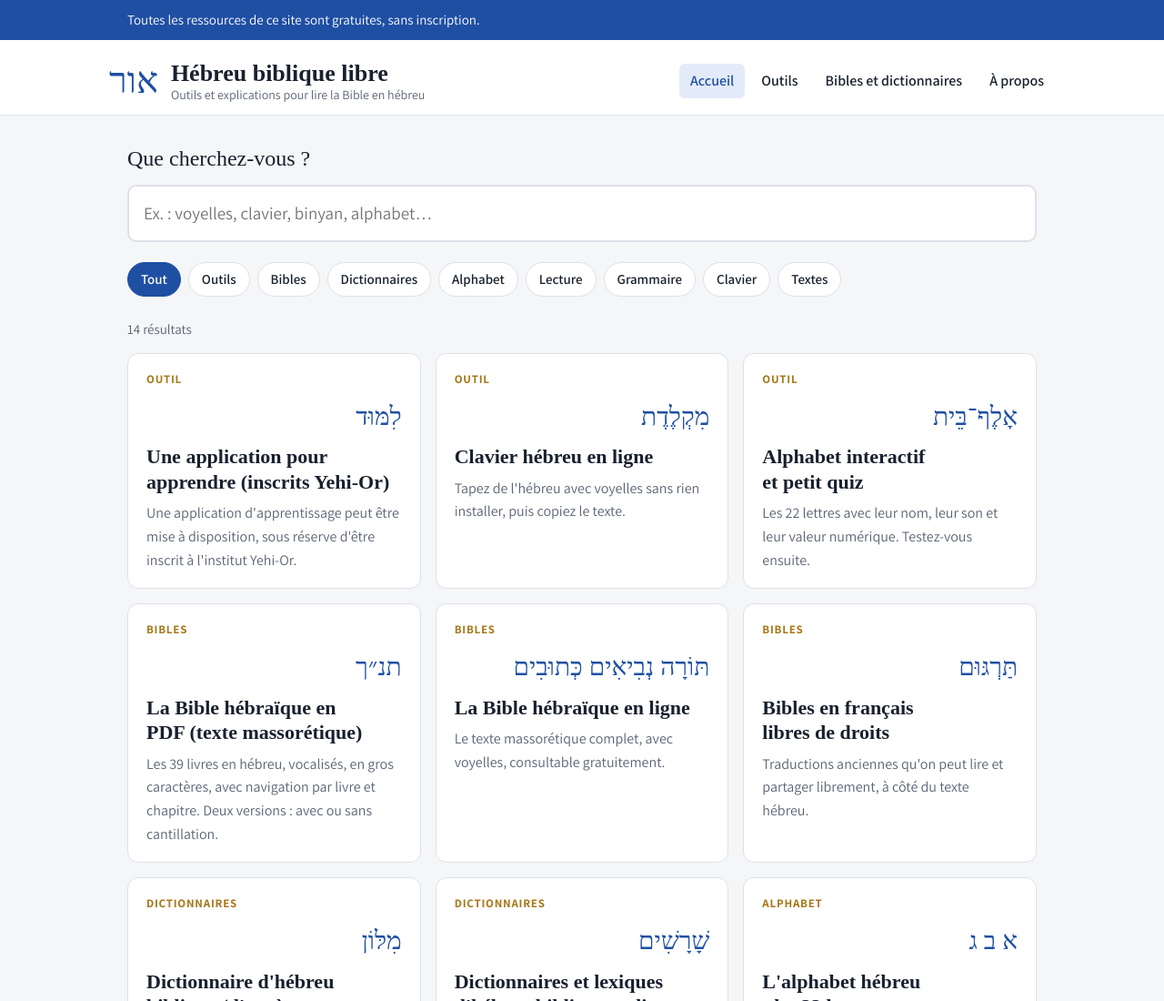
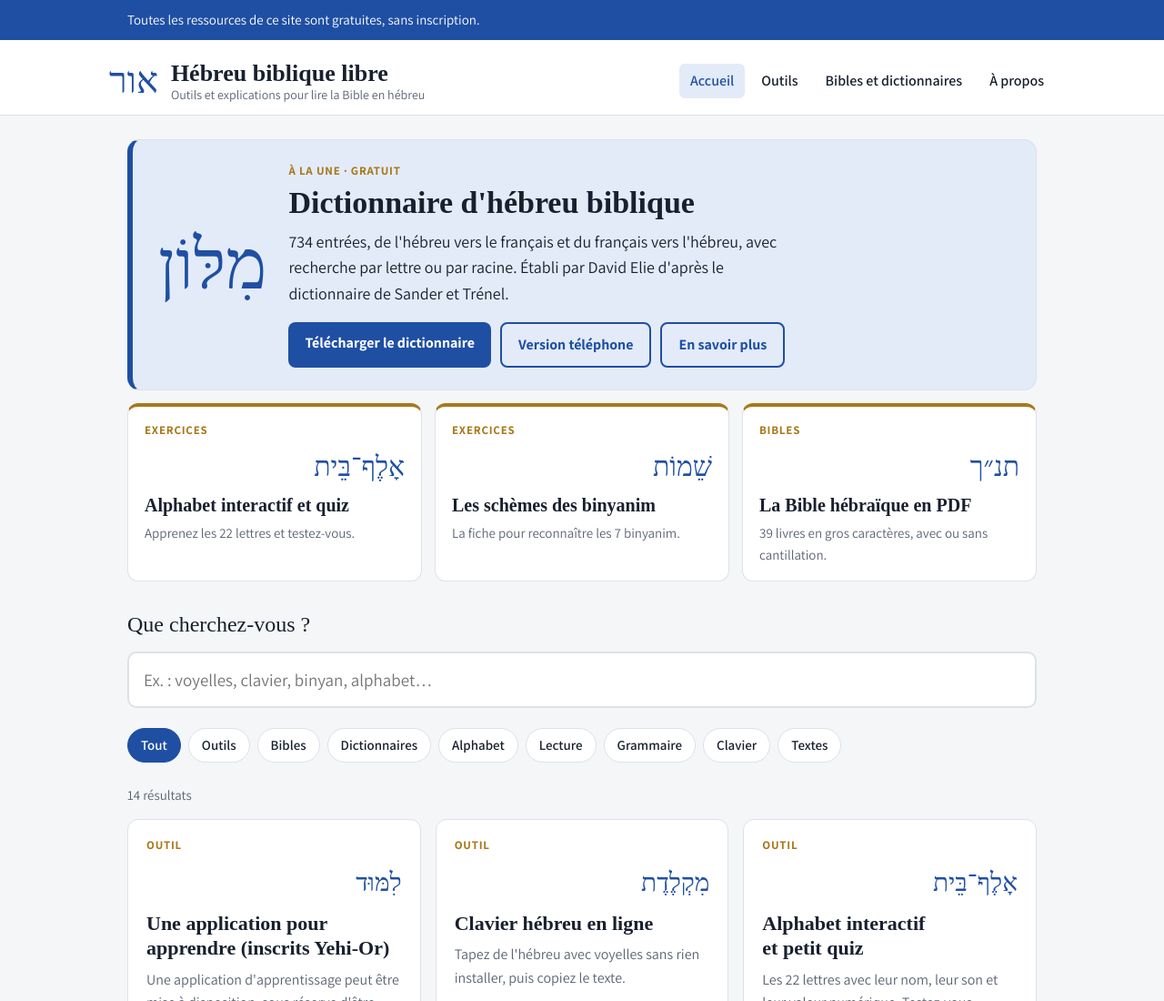
Before and after one commit to david56460/hebreu-biblique-libre, a plain HTML site: page index.html in a window 1280 px wide. Shown: the top 1100 px of the page at 91% size. Drawn offline with Linux system fonts and the light colour scheme; a web font is replaced by a local one.

Commit message:
Update index.html

```diff
--- a/index.html
+++ b/index.html
@@ -111,6 +111,19 @@ body.protect article, body.protect .list, body.protect main{-webkit-user-select:
 body.protect img{pointer-events:none}
 .copy-msg{position:fixed;left:50%;bottom:24px;transform:translateX(-50%);background:var(--ink);color:var(--bg);padding:10px 18px;border-radius:8px;font-size:15px;z-index:10;display:none}
 @media print{body *{display:none!important}body::after{content:"Impression désactivée. © 2026 David Elie. Tous droits réservés.";display:block;padding:40px;font:16px sans-serif}}
+.feature{display:grid;grid-template-columns:auto 1fr;gap:24px;align-items:center;background:var(--accent-soft);border:1px solid var(--line);border-left:6px solid var(--accent);border-radius:14px;padding:24px 28px;margin-top:26px}
+.feature .heb-big{font-family:var(--display);font-size:76px;color:var(--accent);line-height:1;direction:rtl}
+.feature .eyebrow,.feature-card .eyebrow{font-size:13px;font-weight:700;text-transform:uppercase;letter-spacing:.06em;color:var(--gold)}
+.feature h2{font-family:var(--display);font-size:clamp(26px,3.5vw,34px);line-height:1.2;margin:4px 0 8px;text-wrap:balance}
+.feature p{margin:0;max-width:62ch}
+.feature .actions{display:flex;flex-wrap:wrap;gap:10px;margin-top:16px}
+.feature-row{display:grid;grid-template-columns:repeat(auto-fit,minmax(220px,1fr));gap:14px;margin-top:14px}
+.feature-card{display:flex;flex-direction:column;gap:6px;background:var(--surface);border:1px solid var(--line);border-top:4px solid var(--gold);border-radius:12px;padding:16px 18px;text-decoration:none;color:var(--ink)}
+.feature-card:hover{border-color:var(--accent);border-top-color:var(--gold)}
+.feature-card .fc-heb{font-family:var(--display);font-size:30px;color:var(--accent);direction:rtl;text-align:right}
+.feature-card strong{font-family:var(--display);font-size:20px;line-height:1.25}
+.feature-card span:last-child{color:var(--muted);font-size:15px}
+@media (max-width:560px){.feature{grid-template-columns:1fr;padding:20px}.feature .heb-big{font-size:56px}}
 footer{border-top:1px solid var(--line);color:var(--muted);font-size:15px;padding:26px 0 40px}
 .empty{padding:30px;text-align:center;color:var(--muted)}
 @media (max-width:480px){body{font-size:17px}.brand h1{font-size:22px}}
@@ -385,6 +398,39 @@ const COPYRIGHT = `<div class="copyright">
 <p>Toute exploitation non autorisée de l'ouvrage ou de l'un quelconque des éléments qu'il contient sera considérée comme constitutive d'une contrefaçon et poursuivie conformément aux dispositions des articles L.335-2 et suivants du Code de la Propriété Intellectuelle.</p>
 </div>`;
 const NO_COPYRIGHT = ["outil-clavier"];
+const FEATURE = `<section class="feature" aria-label="À la une">
+  <div class="heb-big" aria-hidden="true">מִלּוֹן</div>
+  <div>
+    <div class="eyebrow">À la une · gratuit</div>
+    <h2>Dictionnaire d'hébreu biblique</h2>
+    <p>734 entrées, de l'hébreu vers le français et du français vers l'hébreu, avec recherche par lettre ou par racine. Établi par David Elie d'après le dictionnaire de Sander et Trénel.</p>
+    <div class="actions">
+      <a class="btn" href="dictionnaire-hebreu-biblique.pdf" target="_blank" rel="noopener">Télécharger le dictionnaire</a>
+      <a class="btn ghost" href="dictionnaire-hebreu-biblique-telephone.pdf" target="_blank" rel="noopener">Version téléphone</a>
+      <a class="btn ghost" href="#dictionnaire-sander">En savoir plus</a>
+    </div>
+  </div>
+</section>
+<div class="feature-row">
+  <a class="feature-card" href="#outil-alphabet">
+    <span class="eyebrow">Exercices</span>
+    <span class="fc-heb" aria-hidden="true">אָלֶף־בֵּית</span>
+    <strong>Alphabet interactif et quiz</strong>
+    <span>Apprenez les 22 lettres et testez-vous.</span>
+  </a>
+  <a class="feature-card" href="#schemes-binyanim">
+    <span class="eyebrow">Exercices</span>
+    <span class="fc-heb" aria-hidden="true">שֵׁמוֹת</span>
+    <strong>Les schèmes des binyanim</strong>
+    <span>La fiche pour reconnaître les 7 binyanim.</span>
+  </a>
+  <a class="feature-card" href="#bible-pdf">
+    <span class="eyebrow">Bibles</span>
+    <span class="fc-heb" aria-hidden="true">תנ״ך</span>
+    <strong>La Bible hébraïque en PDF</strong>
+    <span>39 livres en gros caractères, avec ou sans cantillation.</span>
+  </a>
+</div>`;
 // ===== AFFICHAGE =====
 const app = document.getElementById("app");
 let filter = "Tout", query = "";
@@ -393,7 +439,7 @@ const esc = s => s.replace(/[&<>"]/g,c=>({"&":"&amp;","<":"&lt;",">":"&gt;",'"':
 
 function listView(onlyTools, libOnly){
   const cats = ["Tout", ...new Set(ARTICLES.filter(a=>a.type!=="page").map(a=>a.cat))];
-  app.innerHTML = `
+  app.innerHTML = `${onlyTools ? "" : FEATURE}
   <div class="searchbar">
     <label for="q">${onlyTools ? "Les outils gratuits" : libOnly ? "Bibles et dictionnaires" : "Que cherchez-vous ?"}</label>
     <input id="q" type="search" placeholder="Ex. : voyelles, clavier, binyan, alphabet…" value="${esc(query)}" autocomplete="off">
```
